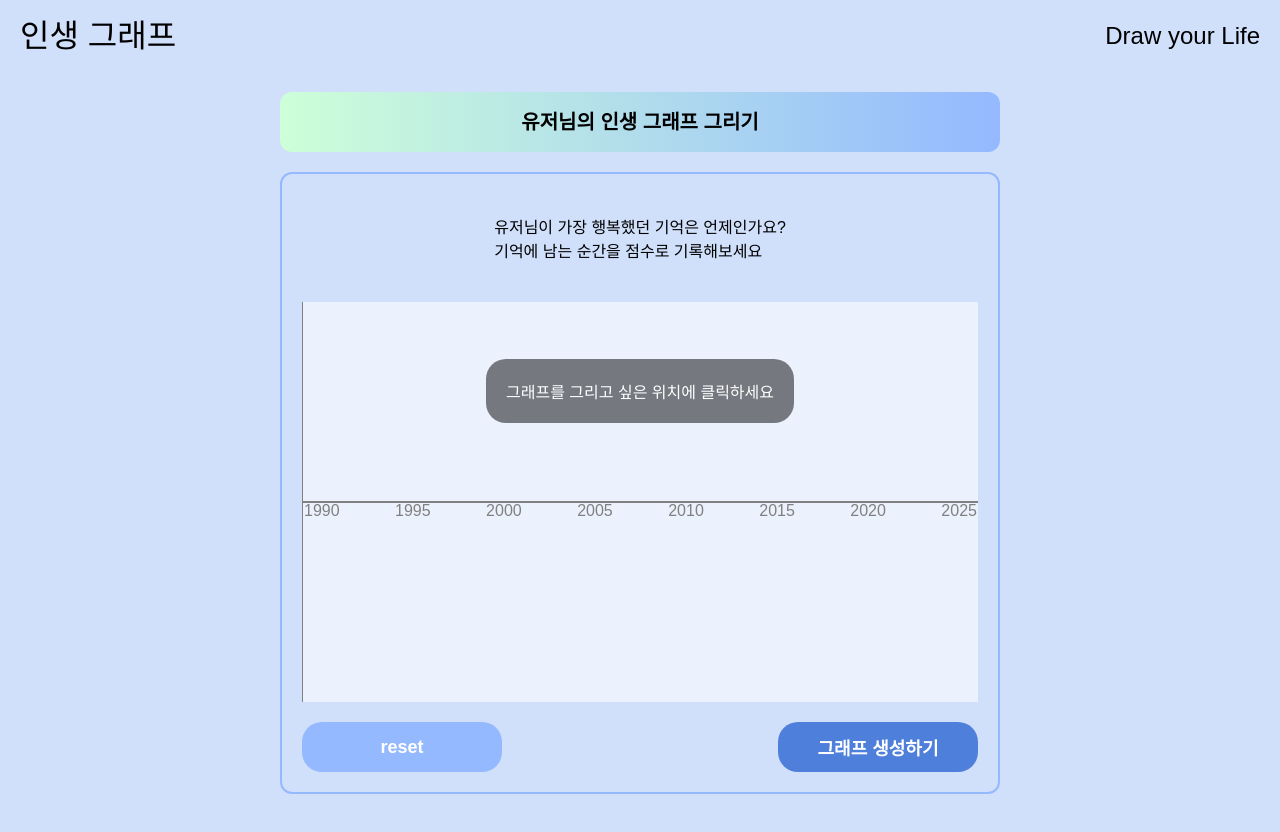
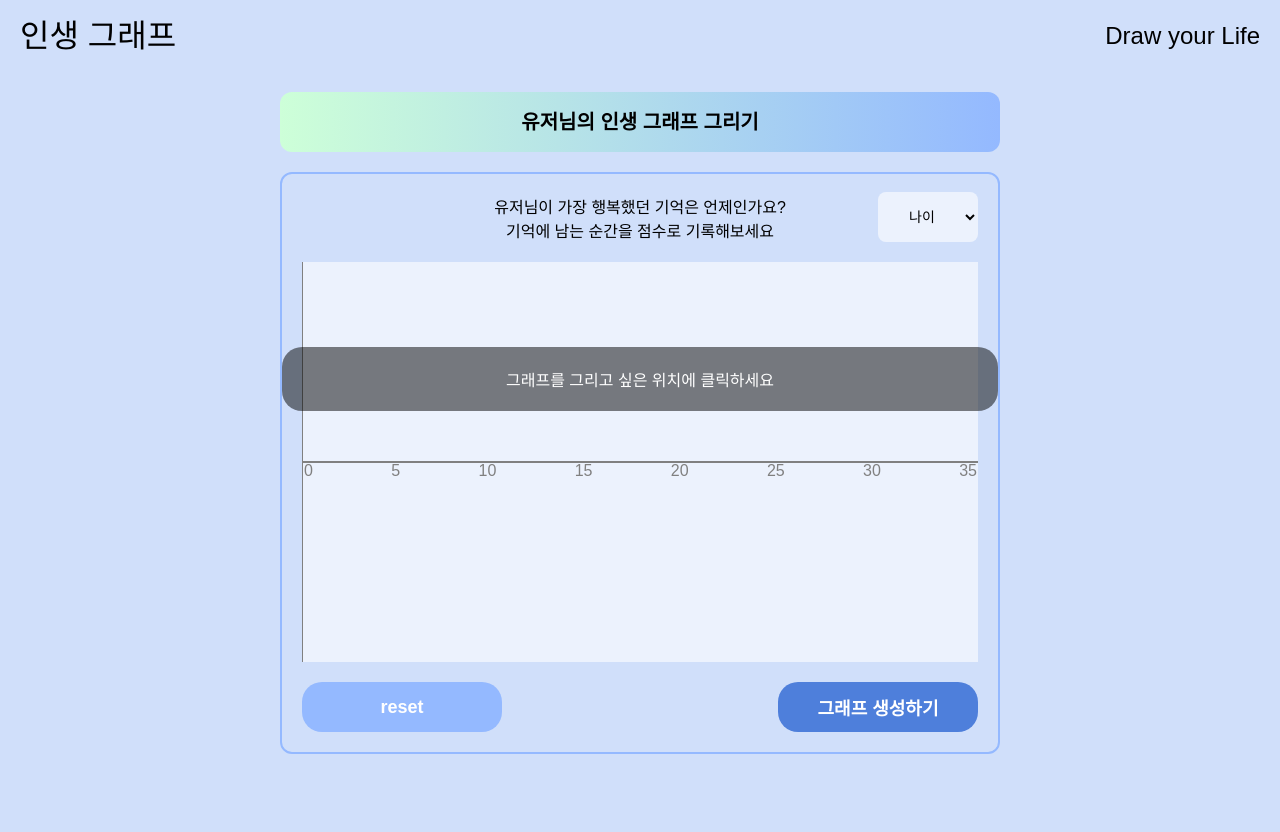
Before and after one commit to hongggyelim/lifeGraph, a React (Create React App) app: page /main in a window 1280 px wide. After the commit the page ends 800 px from the top, so only its background shows below. Built offline with nearby package versions, Linux system fonts and the light colour scheme.

Commit message:
feat: 모드 선택 기능

```diff
--- /dev/null
+++ b/src/pages/Main/component/Graph/ScaleController/ScaleController.tsx
@@ -0,0 +1,21 @@
+import { ChangeEvent } from "react";
+import { useScaleStore } from "../../../../../store/useScaleStore";
+import "./scaleController.scss";
+
+const ScaleController = () => {
+  // scale 기준 선택
+  const { mode, scale, toggleMode, setScale } = useScaleStore();
+
+  const handleChangeMode = (e: ChangeEvent) => {
+    e.stopPropagation();
+    toggleMode();
+  };
+  return (
+    <select className="scale-controller" onChange={handleChangeMode}>
+      <option value="age">나이</option>
+      <option value="year">년도</option>
+    </select>
+  );
+};
+
+export default ScaleController;
--- /dev/null
+++ b/src/pages/Main/component/Graph/ScaleController/scaleController.scss
@@ -0,0 +1,11 @@
+.scale-controller {
+  width: 100px;
+  height: 50px;
+  position: absolute;
+  bottom: 0;
+  right: 0;
+  background-color: rgba(255, 255, 255, 0.6);
+  border-radius: 8px;
+  font-size: 14px;
+  text-align: center;
+}
--- a/src/pages/Main/component/Scale/Scale.tsx
+++ b/src/pages/Main/component/Scale/Scale.tsx
@@ -1,6 +1,7 @@
 import { useEffect, useState } from "react";
 import { InfoType } from "../../../../types/userInfoType";
 import "./scale.scss";
+import { useScaleStore } from "../../../../store/useScaleStore";
 
 // { scale = 5, mode = "age" }: { scale: number; mode: "age" | "year" }
 const Scale = () => {
@@ -9,9 +10,7 @@ const Scale = () => {
     birthYear: 1990,
   });
   const { birthYear } = info;
-
-  let mode = "year";
-  let scale = 5;
+  const { mode, scale } = useScaleStore();
 
   // 페이지 로드 시 로컬 데이터 가져오기
   useEffect(() => {
--- a/src/pages/Main/index.tsx
+++ b/src/pages/Main/index.tsx
@@ -4,6 +4,7 @@ import "./main.scss";
 import Graph from "./component/Graph/Graph";
 import { useGraphStore } from "../../store/useGraphStore";
 import { useNavigate } from "react-router-dom";
+import ScaleController from "./component/Graph/ScaleController/ScaleController";
 
 const MainPage = () => {
   const [info, setInfo] = useState<InfoType>({
@@ -43,6 +44,7 @@ const MainPage = () => {
           <p>
             <span>{name}님이 가장 행복했던 기억은 언제인가요?</span>
             <span>기억에 남는 순간을 점수로 기록해보세요</span>
+            <ScaleController />
           </p>
           {points.length === 0 && <p id="guide">그래프를 그리고 싶은 위치에 클릭하세요</p>}
           <Graph />
--- a/src/pages/Main/main.scss
+++ b/src/pages/Main/main.scss
@@ -8,8 +8,10 @@
 
   p {
     display: flex;
+    position: relative;
+    width: 100%;
     flex-direction: column;
-    padding: 20px 0;
+    text-align: center;
   }
 
   #guide {
--- /dev/null
+++ b/src/store/useScaleStore.ts
@@ -0,0 +1,22 @@
+import { create } from "zustand";
+
+interface GraphStore {
+  mode: "age" | "year";
+  scale: number;
+  toggleMode: () => void;
+  setScale: (scale: number) => void;
+}
+
+export const useScaleStore = create<GraphStore>((set) => ({
+  mode: "age",
+  scale: 5,
+  toggleMode: () =>
+    set((state) => ({
+      mode: state.mode === "age" ? "year" : "age",
+      // 현재 mode가 age이면 year로 토글
+    })),
+  setScale: (scale) =>
+    set(() => ({
+      scale,
+    })),
+}));
```
